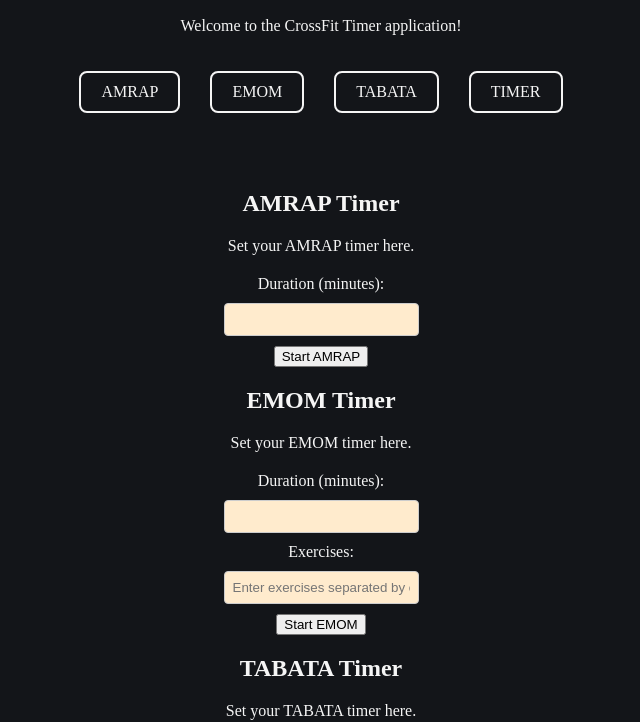
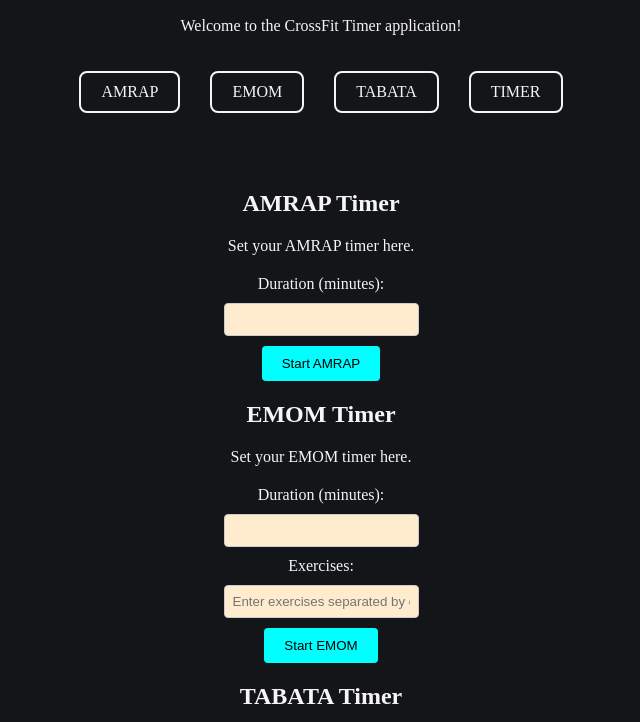
Before and after one commit to judewoolls/CrossFitTimer, a plain HTML site: page index.html in a window 1280 px wide. Shown: the part 87-809 px from the top of the page, without its empty margins (319-959 px from the left). Drawn offline with Linux system fonts and the light colour scheme.

Commit message:
style the submit buttons

```diff
--- a/index.css
+++ b/index.css
@@ -59,3 +59,17 @@
     cursor: pointer;
     transition: background-color 0.3s;
 }
+
+button[type="submit"] {
+    padding: 10px 20px;
+    border: none;
+    border-radius: 4px;
+    background-color: aqua;
+    transition: background-color 0.3s;
+    text-decoration: none;
+}
+
+button[type="submit"]:hover {
+    background-color: #218838;
+    box-shadow: 0 4px 8px rgba(0, 255, 0, 0.2);
+}
```
